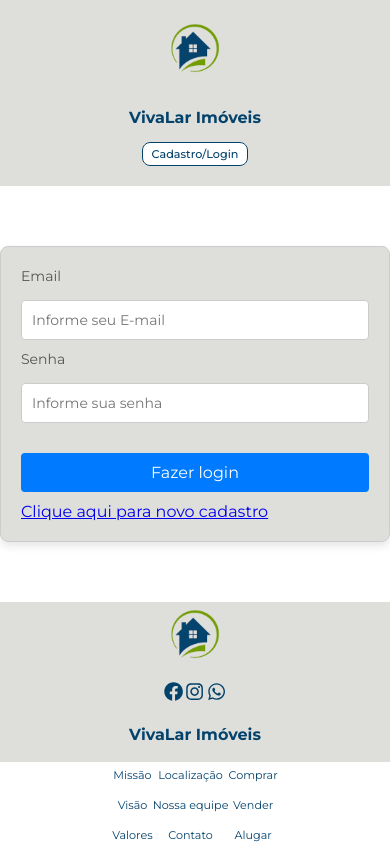
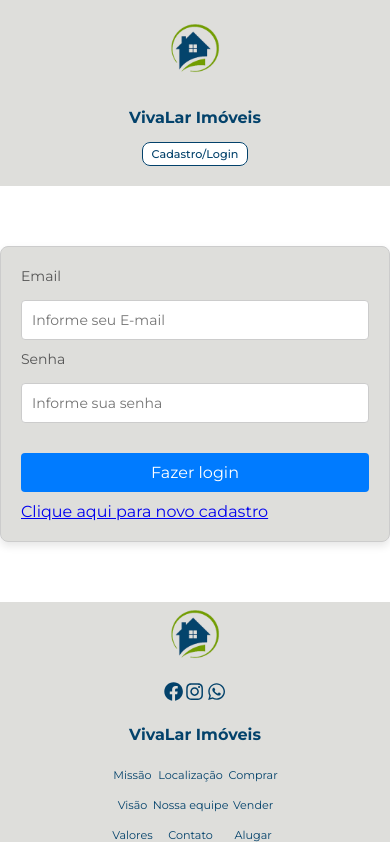
Before and after one commit to Rmdcar/imob, a React (Vite) app: page /login in a window 390 px wide. Built offline with nearby package versions, Linux system fonts and the light colour scheme.

Commit message:
novas alterações

```diff
--- a/src/components/footer/styles.module.css
+++ b/src/components/footer/styles.module.css
@@ -1,37 +1,44 @@
-.logo{
+/* Estilos Gerais */
+.logo {
   width: 6rem;
   height: 6rem;
   margin-left: 6rem;
 }
-.firstsection{
+
+.firstsection {
   display: flex;
   align-items: center;
   background-color: #cfcfcbaf;
   color: #03426b;
   height: 10rem;
+}
 
-  }
-  .itens{
+.itens {
   display: flex;
   align-items: center;
   justify-content: space-evenly;
   font-size: 1rem;
   width: 90%;
 }
-li{
+
+li {
   list-style-type: none;
   margin-top: 1rem;
 }
-.imagens{
+
+.imagens {
   display: flex;
   flex-direction: column;
 }
-.icones{
+
+.icones {
   display: flex;
   margin-left: 5rem;
   justify-content: space-around;
   font-size: 2rem;
 }
+
+/* Media Queries para Responsividade */
 @media (max-width: 1024px) {
   .logo {
     width: 5rem;
@@ -59,7 +66,8 @@ li{
     flex-direction: column;
     align-items: center;
     text-align: center; /* Centraliza o texto */
-      min-height: auto; /* Ajusta a altura para dispositivos menores */
+    height: auto; /* Ajusta a altura para dispositivos menores */
+    background-color: #cfcfcbaf; /* Garante que a cor de fundo seja mantida */
   }
 
   .logo {
@@ -117,6 +125,7 @@ li{
     flex-direction: column;
     align-items: center;
     text-align: center;
+    background-color: #cfcfcbaf; /* Garante que a cor de fundo seja mantida */
   }
 
   .logo {
```
Lines whose indentation alone changed are shown as unchanged.
